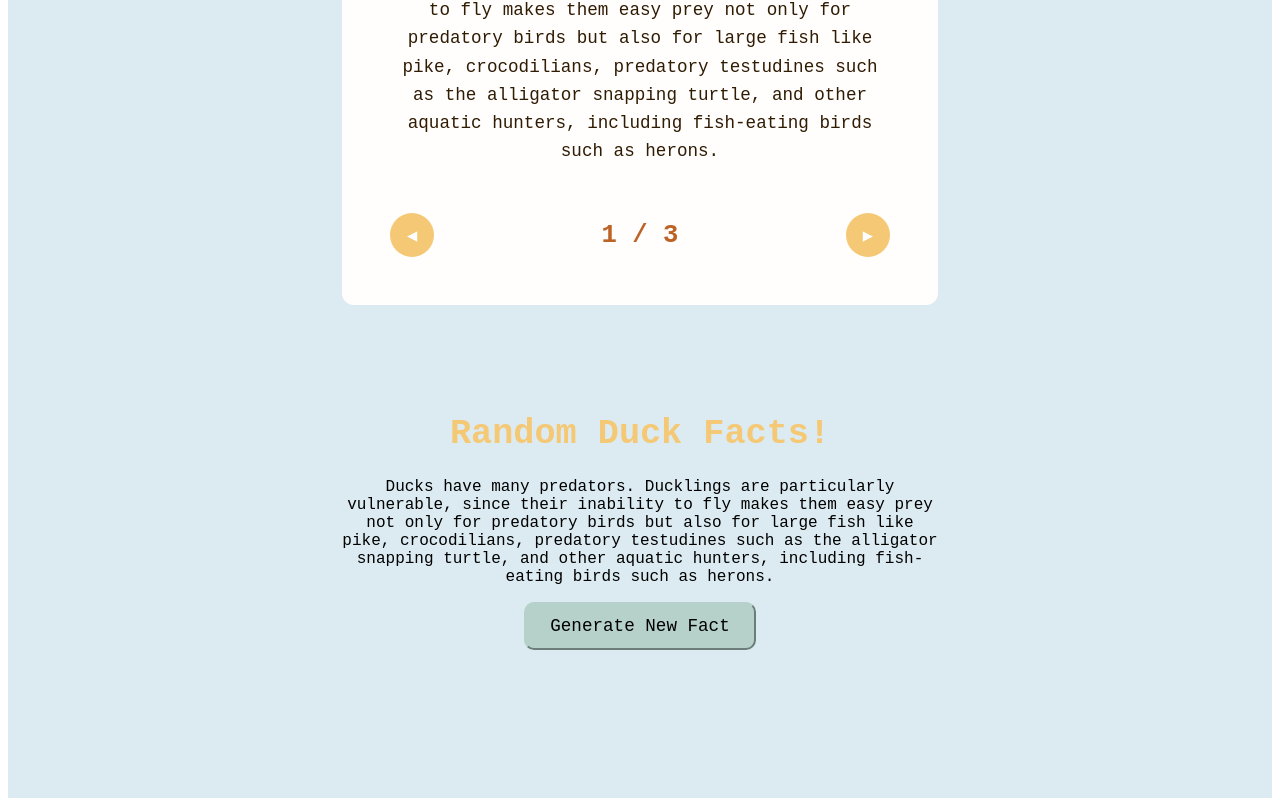
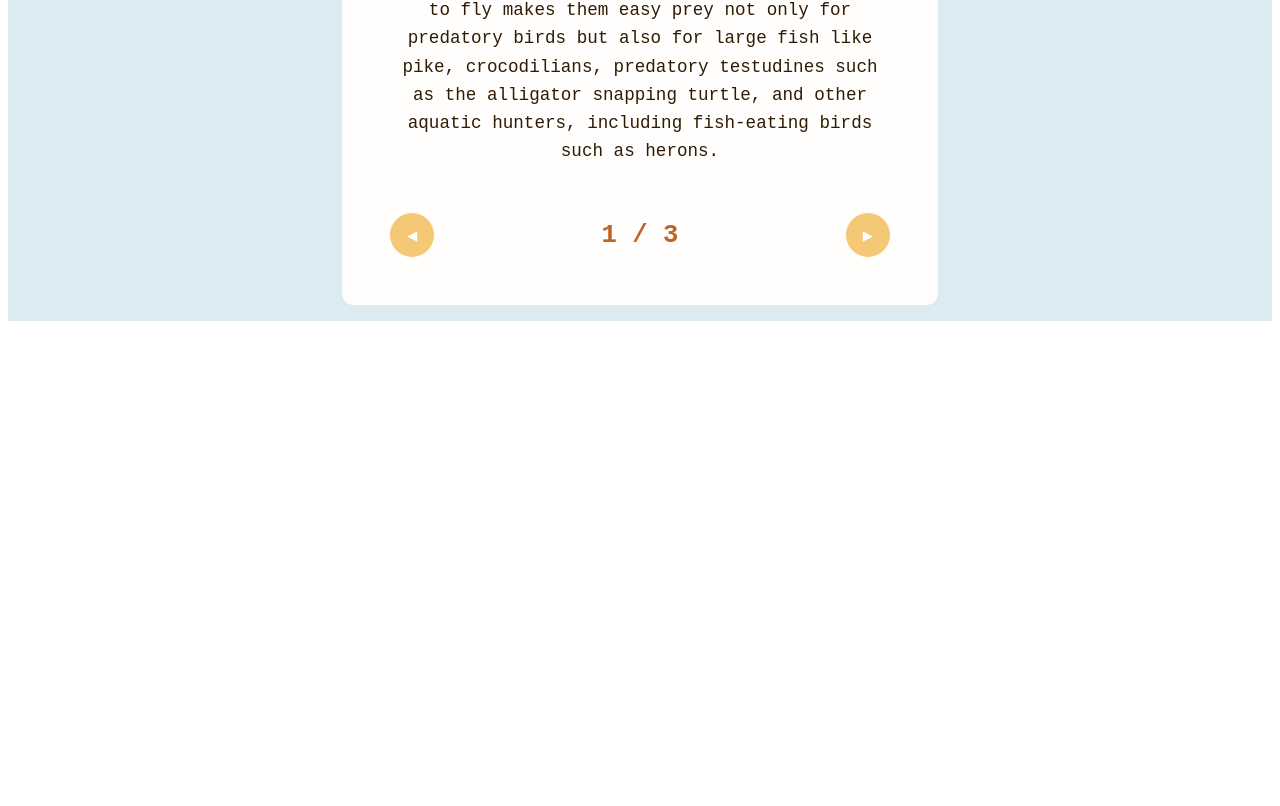
Before and after one commit to applepieeeeee/zoo_ducks, a SvelteKit app in the folder my-app/: page / in a window 1280 px wide. Shown: the part 646-1452 px from the top of the page. After the commit the page ends 975 px from the top, so only its background shows below. Built offline with nearby package versions, Linux system fonts and the light colour scheme; a web font is replaced by a local one.

Commit message:
reverted changes, too many bugs again :sob: idk how to fix this

```diff
--- a/my-app/src/routes/+page.svelte
+++ b/my-app/src/routes/+page.svelte
@@ -24,9 +24,6 @@
     let fact_title = $derived(facts[currentFact - 1]?.title || "");
     let fact_image = $derived(facts[currentFact - 1]?.image_url || "");
 
-    let randomFact = $state("Generate a random duck fact!");
-    let randomFactLoading = $state(false);
-
     onMount(async () => {
         const response = await fetch(`${base}/facts.json`);
         const data = await response.json();
@@ -34,8 +31,6 @@
         facts = data;
         loaded = true;
         totalFacts = facts.length;
-
-        generateRandomFact();
     });
 
     function nextFact() {
@@ -52,16 +47,6 @@
         if (id && !viewedFacts.includes(id)) {
             viewedFacts = [...viewedFacts, id];
         }
-    }
-
-    function generateRandomFact(){
-        randomFactLoading = true;
-        randomFact = "Loading...";
-
-        const randomIndex = Math.floor(Math.random() * totalFacts);
-        randomFact = facts[randomIndex].description;
-
-        randomFactLoading = false;
     }
 
 </script>
@@ -109,19 +94,6 @@
                 <button onclick={() => window.location.href = '/secret-page'}>Open secret page</button>
             </div>
         {/if}
-    </div>
-
-    <div class = "random-fact-container">
-        <h2 class = "random-fact-heading">Random Duck Facts!</h2>
-        <p class = "random-fact">{randomFact}</p>
-
-        <button onclick = {generateRandomFact} disabled = {randomFactLoading} class = "generate-button">
-            {#if randomFactLoading}
-                Selecting...
-            {:else}
-                Generate New Fact
-            {/if}
-        </button>
 
     </div>
 </main>
@@ -167,7 +139,6 @@
         display: flex;
         flex-direction: column;
         align-items: center;
-        text-align: center;
     }
 
     .fact-image img {
@@ -240,10 +211,6 @@
         border-radius: 8px;
     }
 
-    .secret-page-unlock h2{
-        color: #be7e08;
-    }
-
     .secret-page-unlock button {
         background-color: #eeb199;
         color: white;
@@ -286,41 +253,4 @@
         transform: translateY(-2px);
     }
 
-    .random-fact-container{
-        max-width: 600px;
-        margin-top: 3rem;
-        padding: 2rem;
-    }
-
-    .random-fact-heading{
-        font-family: 'Google Sans Code', monospace;
-        font-size: clamp(1.5rem, 4vw, 2.2rem);
-        font-weight: 700;
-        color: var(--accent-color);
-        margin-bottom: 1.5rem;
-
-        text-align: center;
-    }
-
-    .generate-button{
-        background-color: #b6d1ca;
-        border-radius: 10px;
-        border-color: #b6d1ca;
-
-        width: auto;
-        height: auto;
-        padding: 12px 24px;
-        font-size: 1.1rem;
-        font-family: 'Google Sans Code', monospace;
-        margin-bottom: 100px;
-
-        text-align: center;
-    }
-
-    .generate-button:hover{
-        background-color: #a5c8b6;
-        border-color: #b6d1ca;
-        margin-bottom: 100px;
-    }
-
 </style>
```
